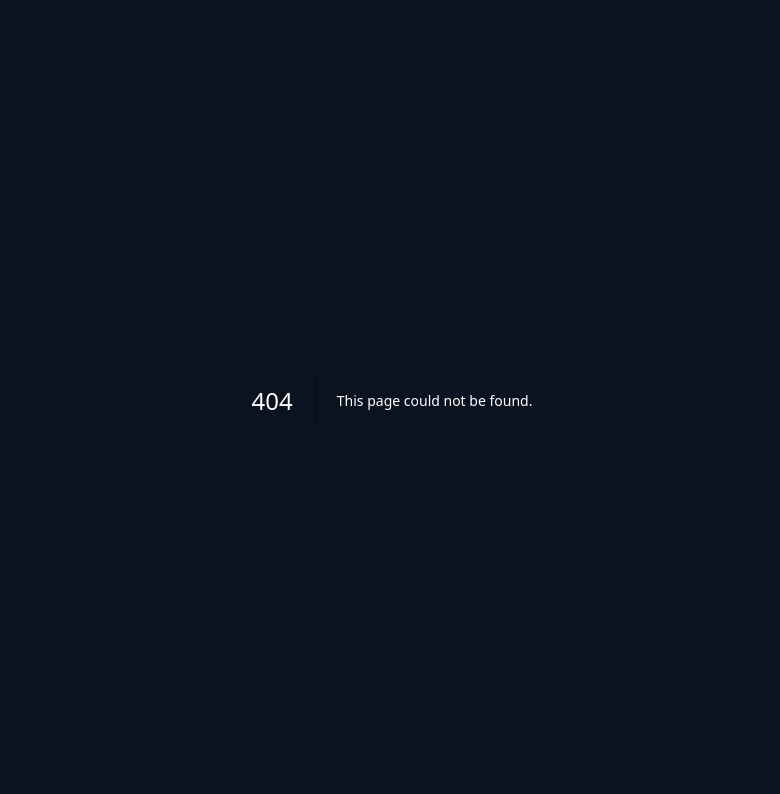
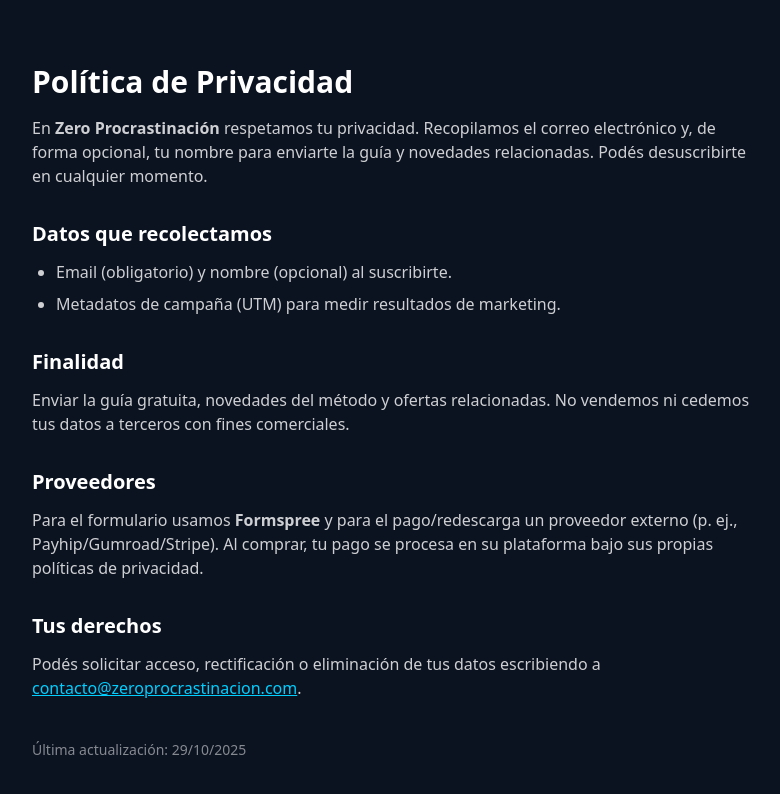
Before and after one commit to lucasfrancoromani/zeroprocastinacion, a Next.js app: page /legal/privacidad in a window 1280 px wide. Before the commit this address had no page. Shown: the top 794 px of the page, without its empty margins (248-1028 px from the left). Built offline with nearby package versions, Linux system fonts and the light colour scheme.

Commit message:
test: pase para UI

```diff
--- /dev/null
+++ b/src/app/legal/privacidad/page.tsx
@@ -0,0 +1,40 @@
+export default function PrivacidadPage() {
+  return (
+    <main className="min-h-[70vh] bg-brand-dark text-brand-white">
+      <section className="mx-auto max-w-3xl px-6 py-16">
+        <h1 className="text-3xl font-bold">Política de Privacidad</h1>
+        <p className="mt-4 text-white/80">
+          En <strong>Zero Procrastinación</strong> respetamos tu privacidad. Recopilamos el correo electrónico y, de forma opcional, tu nombre para enviarte la guía y novedades relacionadas. Podés desuscribirte en cualquier momento.
+        </p>
+
+        <h2 className="mt-8 text-xl font-semibold">Datos que recolectamos</h2>
+        <ul className="mt-3 list-disc pl-6 text-white/80 space-y-2">
+          <li>Email (obligatorio) y nombre (opcional) al suscribirte.</li>
+          <li>Metadatos de campaña (UTM) para medir resultados de marketing.</li>
+        </ul>
+
+        <h2 className="mt-8 text-xl font-semibold">Finalidad</h2>
+        <p className="mt-3 text-white/80">
+          Enviar la guía gratuita, novedades del método y ofertas relacionadas. No vendemos ni cedemos tus datos a terceros con fines comerciales.
+        </p>
+
+        <h2 className="mt-8 text-xl font-semibold">Proveedores</h2>
+        <p className="mt-3 text-white/80">
+          Para el formulario usamos <strong>Formspree</strong> y para el pago/redescarga un proveedor externo (p. ej., Payhip/Gumroad/Stripe). Al comprar, tu pago se procesa en su plataforma bajo sus propias políticas de privacidad.
+        </p>
+
+        <h2 className="mt-8 text-xl font-semibold">Tus derechos</h2>
+        <p className="mt-3 text-white/80">
+          Podés solicitar acceso, rectificación o eliminación de tus datos escribiendo a{" "}
+          <a href="mailto:contacto@zeroprocrastinacion.com" className="underline text-brand-cyan">
+            contacto@zeroprocrastinacion.com
+          </a>.
+        </p>
+
+        <p className="mt-10 text-sm text-white/50">
+          Última actualización: {new Date().toLocaleDateString("es-ES")}
+        </p>
+      </section>
+    </main>
+  );
+}
--- a/src/app/page.tsx
+++ b/src/app/page.tsx
@@ -143,7 +143,7 @@ export default function Home() {
           <div className="grid gap-10 md:grid-cols-12">
             <div className="md:col-span-6">
               <h2 className="text-3xl md:text-4xl font-bold">
-                La <span className="text-brand-cyan">Guía Zero</span> — directa al grano
+                El <span className="text-brand-cyan">Método Zero</span> — directo al grano
               </h2>
               <p className="mt-3 text-white/75">
                 En 10–15 páginas te explica por qué procrastinás, cómo romper el ciclo y aplicar el método Zero con un plan de 7 días.
```
